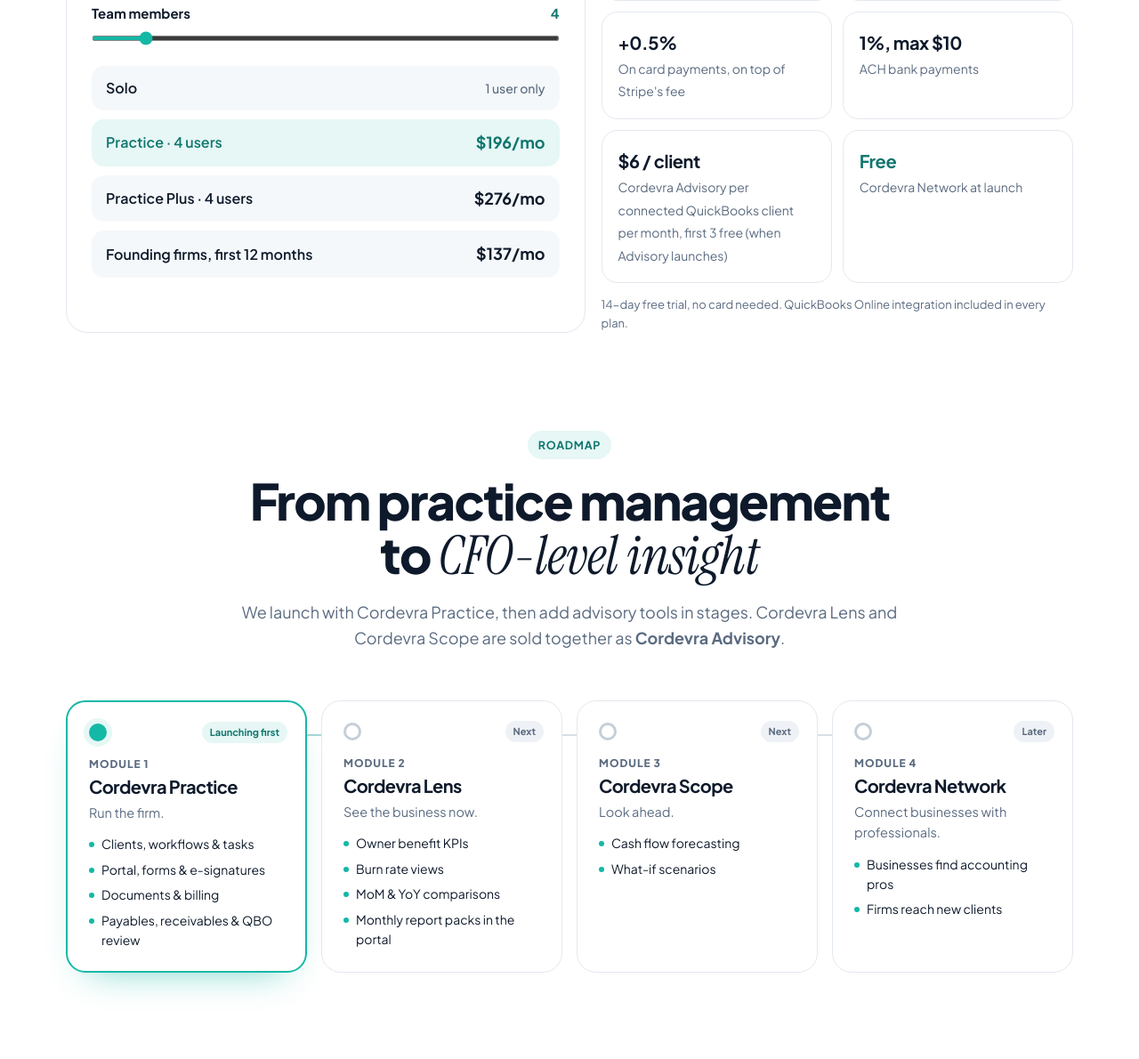
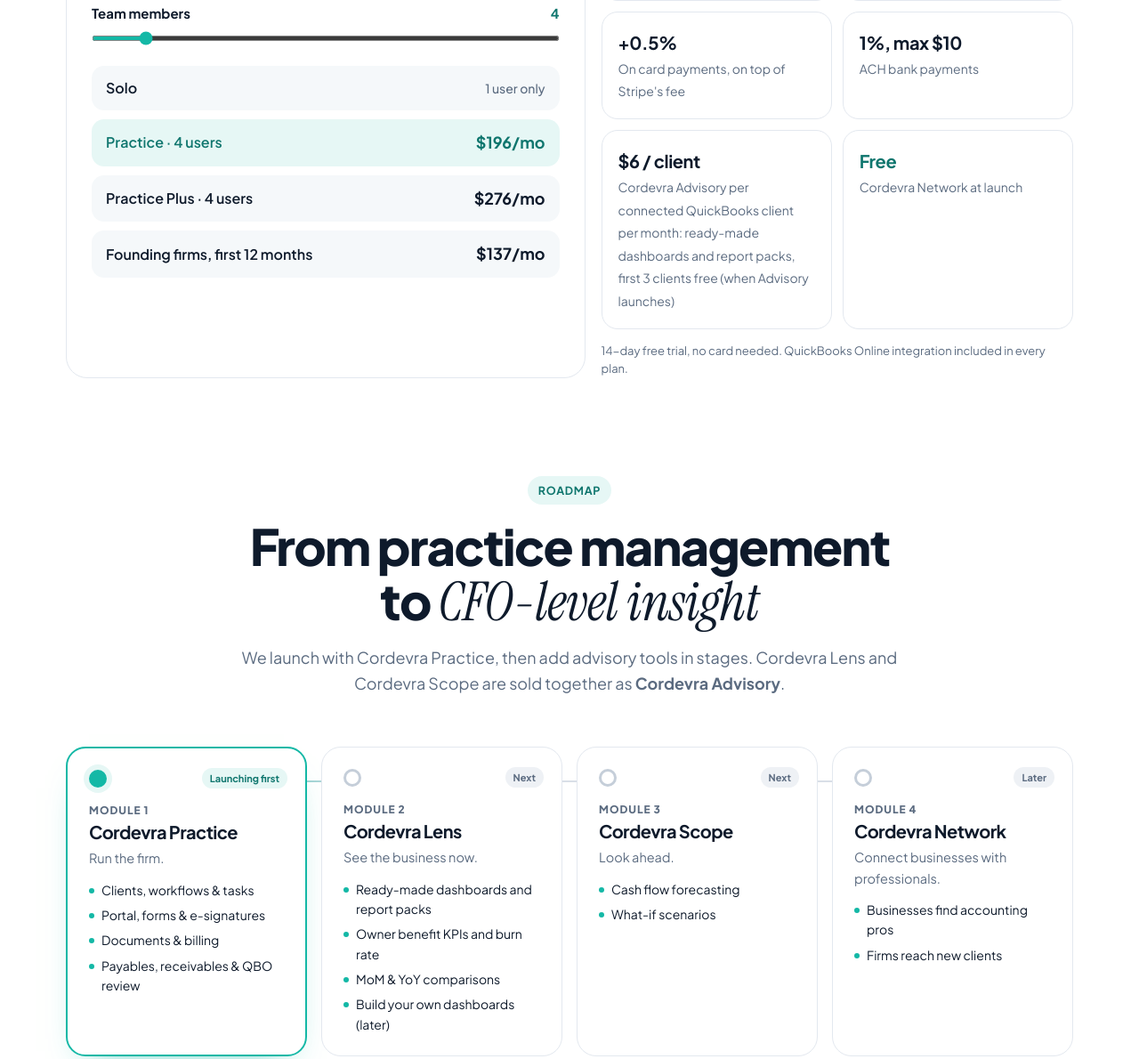
Before and after one commit to Cordevra/cordevra-site, a plain HTML site: page index.html in a window 1280 px wide. Shown: the part 6017-7207 px from the top of the page at 89% size. Drawn offline with Linux system fonts and the light colour scheme; animation ran at ten frames a second.

Commit message:
Website: Advisory comes with ready-made dashboards and report packs; own dashboards later
Co-Authored-By: Claude Opus 5.5 <noreply@anthropic.com>
Claude-Session: https://claude.ai/code/session_01DBgNg3fVt8Att3iLZYz1AQ

```diff
--- a/index.html
+++ b/index.html
@@ -569,7 +569,7 @@ footer{padding:48px 0;border-top:1px solid var(--line);margin-top:96px}
           <div class="addon"><b>$10 / 500</b><span>Extra text and WhatsApp messages</span></div>
           <div class="addon"><b>+0.5%</b><span>On card payments, on top of Stripe's fee</span></div>
           <div class="addon"><b>1%, max $10</b><span>ACH bank payments</span></div>
-          <div class="addon"><b>$6 / client</b><span>Cordevra Advisory per connected QuickBooks client per month, first 3 free (when Advisory launches)</span></div>
+          <div class="addon"><b>$6 / client</b><span>Cordevra Advisory per connected QuickBooks client per month: ready-made dashboards and report packs, first 3 clients free (when Advisory launches)</span></div>
           <div class="addon free"><b>Free</b><span>Cordevra Network at launch</span></div>
         </div>
         <p class="form-note" style="margin-top:14px">14-day free trial, no card needed. QuickBooks Online integration included in every plan.</p>
@@ -587,7 +587,7 @@ footer{padding:48px 0;border-top:1px solid var(--line);margin-top:96px}
     </div>
     <div class="road">
       <div class="mod first reveal"><div class="dot"></div><span class="pill p-green">Launching first</span><div class="num">MODULE 1</div><h3>Cordevra Practice</h3><p>Run the firm.</p><ul><li>Clients, workflows &amp; tasks</li><li>Portal, forms &amp; e-signatures</li><li>Documents &amp; billing</li><li>Payables, receivables &amp; QBO review</li></ul></div>
-      <div class="mod reveal"><div class="dot"></div><span class="pill p-grey">Next</span><div class="num">MODULE 2</div><h3>Cordevra Lens</h3><p>See the business now.</p><ul><li>Owner benefit KPIs</li><li>Burn rate views</li><li>MoM &amp; YoY comparisons</li><li>Monthly report packs in the portal</li></ul></div>
+      <div class="mod reveal"><div class="dot"></div><span class="pill p-grey">Next</span><div class="num">MODULE 2</div><h3>Cordevra Lens</h3><p>See the business now.</p><ul><li>Ready-made dashboards and report packs</li><li>Owner benefit KPIs and burn rate</li><li>MoM &amp; YoY comparisons</li><li>Build your own dashboards (later)</li></ul></div>
       <div class="mod reveal"><div class="dot"></div><span class="pill p-grey">Next</span><div class="num">MODULE 3</div><h3>Cordevra Scope</h3><p>Look ahead.</p><ul><li>Cash flow forecasting</li><li>What-if scenarios</li></ul></div>
       <div class="mod reveal"><div class="dot"></div><span class="pill p-grey">Later</span><div class="num">MODULE 4</div><h3>Cordevra Network</h3><p>Connect businesses with professionals.</p><ul><li>Businesses find accounting pros</li><li>Firms reach new clients</li></ul></div>
     </div>
@@ -645,7 +645,7 @@ footer{padding:48px 0;border-top:1px solid var(--line);margin-top:96px}
       <details><summary>Do my clients pay for portal access?</summary><p>No. Client portal users are free and unlimited on every plan.</p></details>
       <details><summary>Is there a free trial?</summary><p>Yes, 14 days, and no card is needed to start.</p></details>
       <details><summary>When does it launch?</summary><p>We're building now. Waitlist members get first access and launch updates before anyone else.</p></details>
-      <details><summary>Does it work with QuickBooks Online?</summary><p>Yes. QuickBooks Online is included in every plan, starting with client transaction review and bill approvals in the portal. When Cordevra Advisory launches, it costs $6 per connected client per month, and your first 3 clients are free.</p></details>
+      <details><summary>Does it work with QuickBooks Online?</summary><p>Yes. QuickBooks Online is included in every plan, starting with client transaction review and bill approvals in the portal. When Cordevra Advisory launches, it costs $6 per connected client per month (first 3 clients free) and comes with ready-made dashboards and report packs; building your own dashboards comes later.</p></details>
       <details><summary>Can I switch from my current practice management tool?</summary><p>Yes. We'll bring your clients, contacts and recurring work over, and the migration is free for founding firms.</p></details>
       <details><summary>How will my data be protected?</summary><p>Security is built in from the start: two-step sign-in, encryption of sensitive fields, separate data for every firm and a full audit log. The live demo uses sample data only, so please don't enter real client information there.</p></details>
       <details><summary>Is cordevra for business owners too?</summary><p>Yes. A plan for business owners on QuickBooks Online is coming later at $39/month, with Cordevra Advisory (Lens + Scope), and Cordevra Network will help them hire professionals, free at launch. Join the waitlist in the business owner section above.</p></details>
```
